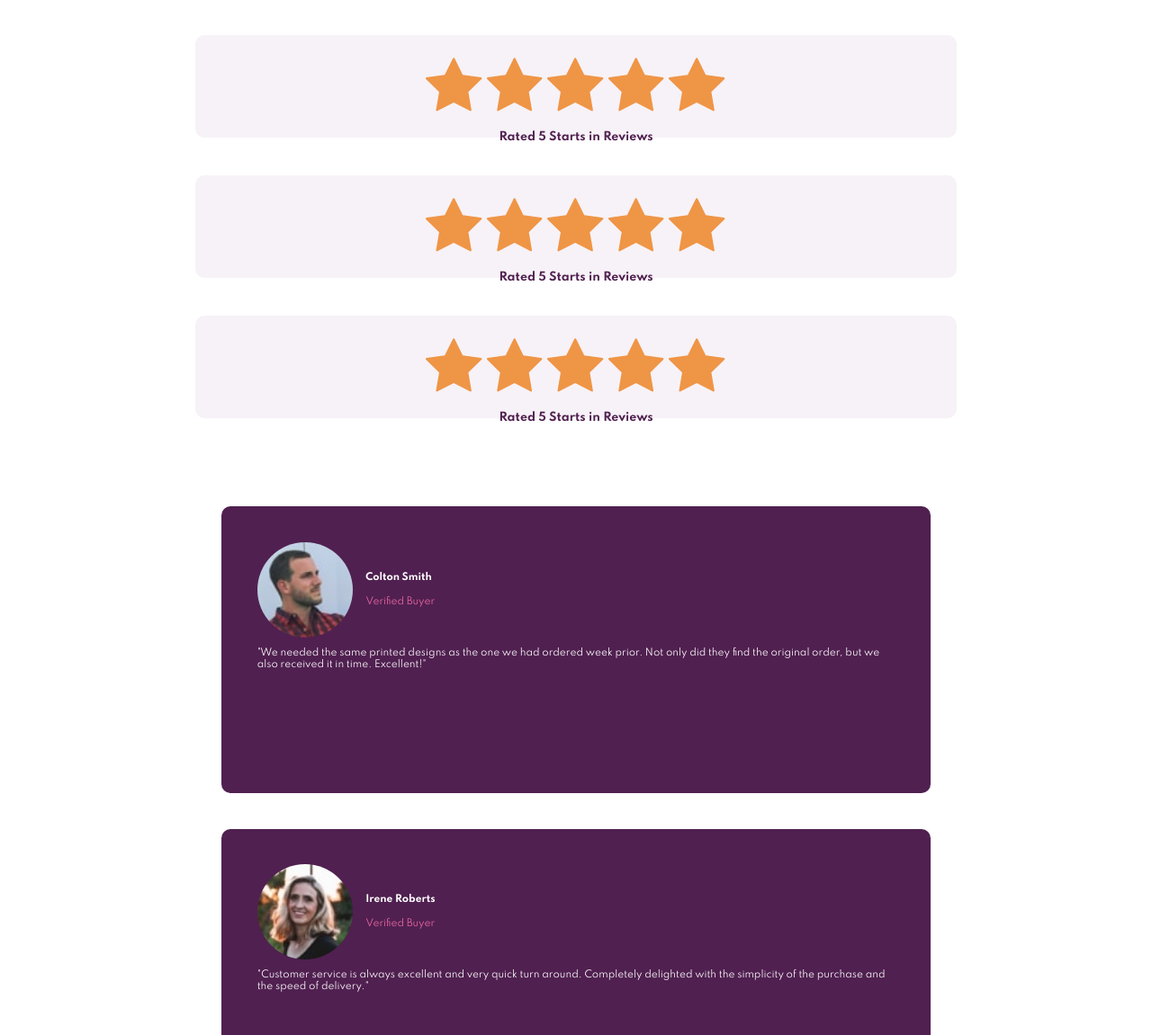
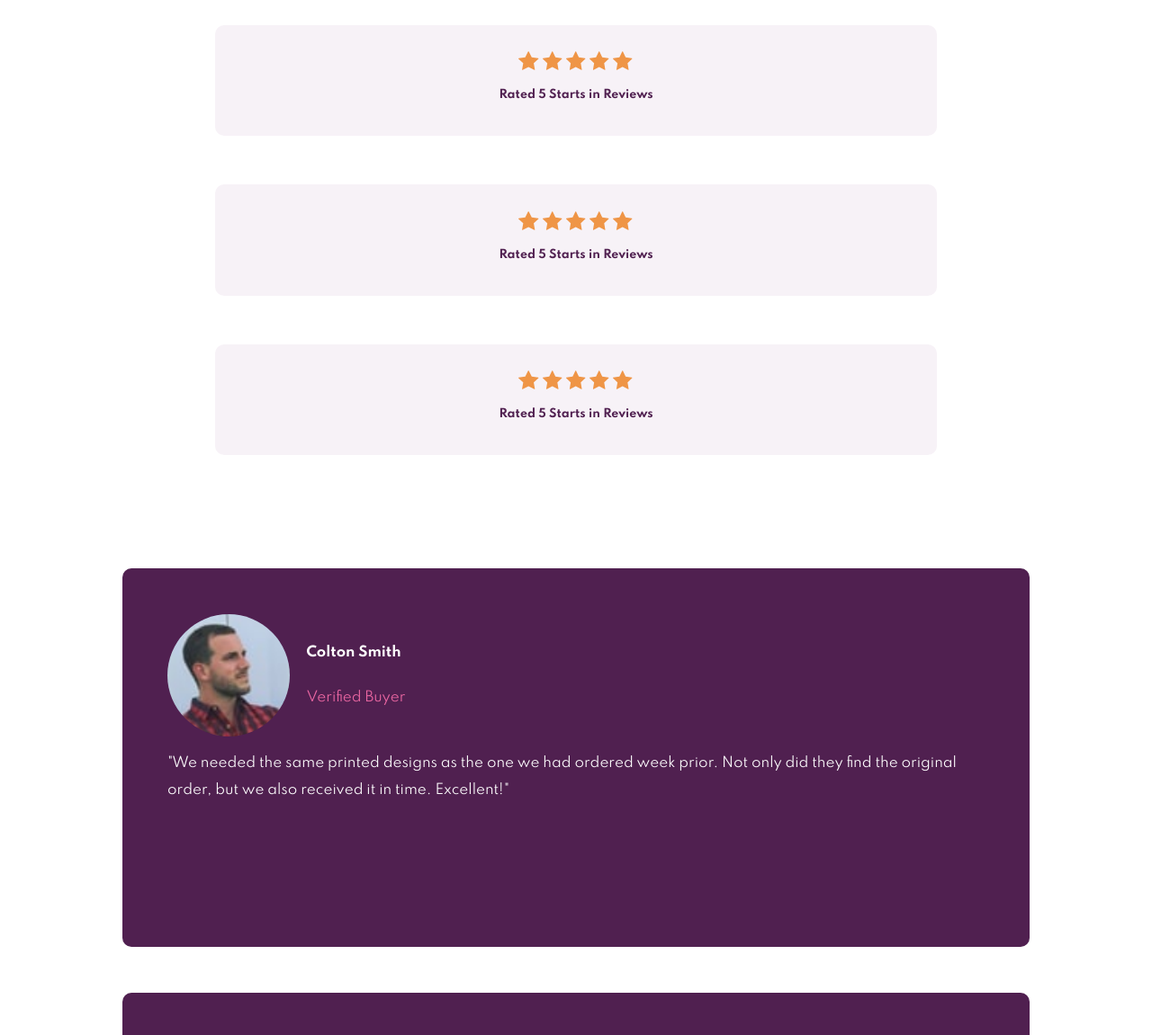
Before and after one commit to YasmimVieira/landing-page-social, a plain HTML site: page index.html in a window 1280 px wide. Shown: the part 310-1461 px from the top of the page at 90% size. Drawn offline with Linux system fonts and the light colour scheme.

Commit message:
style: finish tablet version

```diff
--- a/css/cards.css
+++ b/css/cards.css
@@ -32,3 +32,17 @@
     color: var(--pink);
     font-weight: 400;
 }
+
+@media screen and (min-width: 768px) {
+
+    .cards {
+        max-height: 40vh;
+        height: 100vh;
+    }
+
+    .cards__content {
+        font-size: 1rem;
+        line-height: 2rem;
+        height: 40vh;
+    }
+}
--- a/css/header.css
+++ b/css/header.css
@@ -36,3 +36,32 @@
 .header__starts img {
     width: 8%;
 }
+
+@media screen and (min-width: 768px) {
+    .header {
+        margin-top: 10%;
+    }
+
+    .header__title {
+        font-size: 2.5rem;
+    }
+
+    .header__description {
+        font-size: 1rem;
+    }
+
+    .header__starts-icons {
+        display: flex;
+        flex-direction: column;
+        justify-content: center;
+        align-items: center;
+    }
+
+    .header__starts {
+        width: 70%;
+    }
+
+    .header__starts img {
+        width: 3%;
+    }
+}
```
